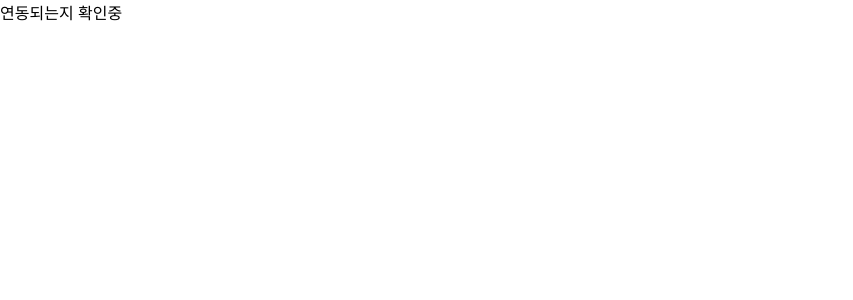
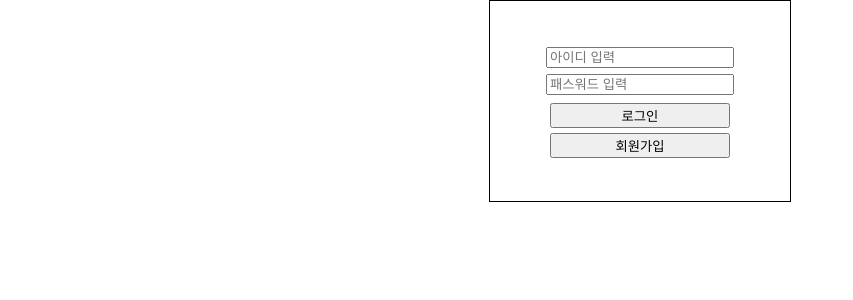
Before and after one commit to jaann20914-eng/board, a React (Create React App) app: page / in a window 1280 px wide. Shown: the top 300 px of the page, without its empty margins (0-853 px from the left). Built offline with nearby package versions, Linux system fonts and the light colour scheme.

Commit message:
jiwon_login_page_update

```diff
--- a/package.json
+++ b/package.json
@@ -7,10 +7,13 @@
     "@testing-library/jest-dom": "^6.8.0",
     "@testing-library/react": "^16.3.0",
     "@testing-library/user-event": "^13.5.0",
+    "axios": "^1.12.2",
     "react": "^19.1.1",
     "react-dom": "^19.1.1",
+    "react-router-dom": "^7.9.3",
     "react-scripts": "5.0.1",
-    "web-vitals": "^2.1.4"
+    "web-vitals": "^2.1.4",
+    "zustand": "^5.0.8"
   },
   "scripts": {
     "start": "react-scripts start",
--- a/src/App.js
+++ b/src/App.js
@@ -1,9 +1,28 @@
 import logo from './logo.svg';
 import './App.css';
+import { useState } from 'react';
+import Index from "./index/Index";
+
+import {BrowserRouter as Router, Routes, Route, BrowserRouter} from 'react-router-dom';
+import {Link} from 'react-router-dom';
+import SignIn from './signin/SignIn';
 
 function App() {
+
+
+
+
   return (
-    <div className='container'>연동되는지 확인중</div>
+    <Router>
+
+    <div className='container'>
+
+        <Routes>
+        <Route path="/" element={<Index />} ></Route>
+        <Route path="/signin" element={<SignIn />} />
+        </Routes>
+    </div>
+    </Router>
   );
 }
 
--- /dev/null
+++ b/src/index/Index.jsx
@@ -0,0 +1,42 @@
+import { useState } from "react";
+import styles from "./Index.module.css";
+import axios from "axios";
+import {BrowserRouter as Router, Routes, Route, BrowserRouter} from 'react-router-dom';
+import {Link} from 'react-router-dom';
+import { useNavigate } from 'react-router-dom';
+
+
+
+function Login(){
+      const navigate = useNavigate(); // 여기서 Hook 호출
+
+
+
+
+    //사용자 입력 감지
+    const [idAndPw, setIdAndPw] = useState({id:"", pw:""});
+    const handleLoginChange = (e)=>{
+        const {name, value} = e.target;
+        console.log(name+":"+value);
+        setIdAndPw(prev=>({...prev, [name]:value}) );
+    }
+    //로그인 버튼 누름
+    const loginCheck = ()=>{
+        axios.post("영서아이피주소", idAndPw); //객체로 보내기
+    }
+
+    //회원가입 버튼 누름
+    const signIn = ()=>{
+        navigate("/signin");
+    }
+
+    return (
+        <div className={styles.loginbox}>
+            <input type="text" placeholder="아이디 입력" onChange={handleLoginChange} name="id" value={idAndPw.id}/>
+            <input type="text" placeholder="패스워드 입력" onChange={handleLoginChange}  name="pw" value={idAndPw.pw}/>
+            <button onClick={loginCheck}>로그인</button>
+            <button onClick={signIn}>회원가입</button>
+        </div>
+    );
+}
+export default Login;
--- /dev/null
+++ b/src/index/Index.module.css
@@ -0,0 +1,21 @@
+
+
+.loginbox {
+    margin: auto;
+
+    border: 1px solid black;
+    width: 300px;
+    height: 200px;
+    display: flex;
+    align-items: center;
+    justify-content: center;
+    flex-direction: column;
+}
+.loginbox input{
+    width: 60%;
+    margin:3px;
+}
+.loginbox button{
+    width: 60%;
+    margin-top: 5px;
+}
--- /dev/null
+++ b/src/signin/SignIn.jsx
@@ -0,0 +1,7 @@
+function SignIn (){
+return(
+    <div>회원가입페이지</div>
+);
+}
+
+export default SignIn;
```
Also changed, not shown: src/signin/SignIn.module.css (added), 1 other file (tests, documents, lock files or other folders).
